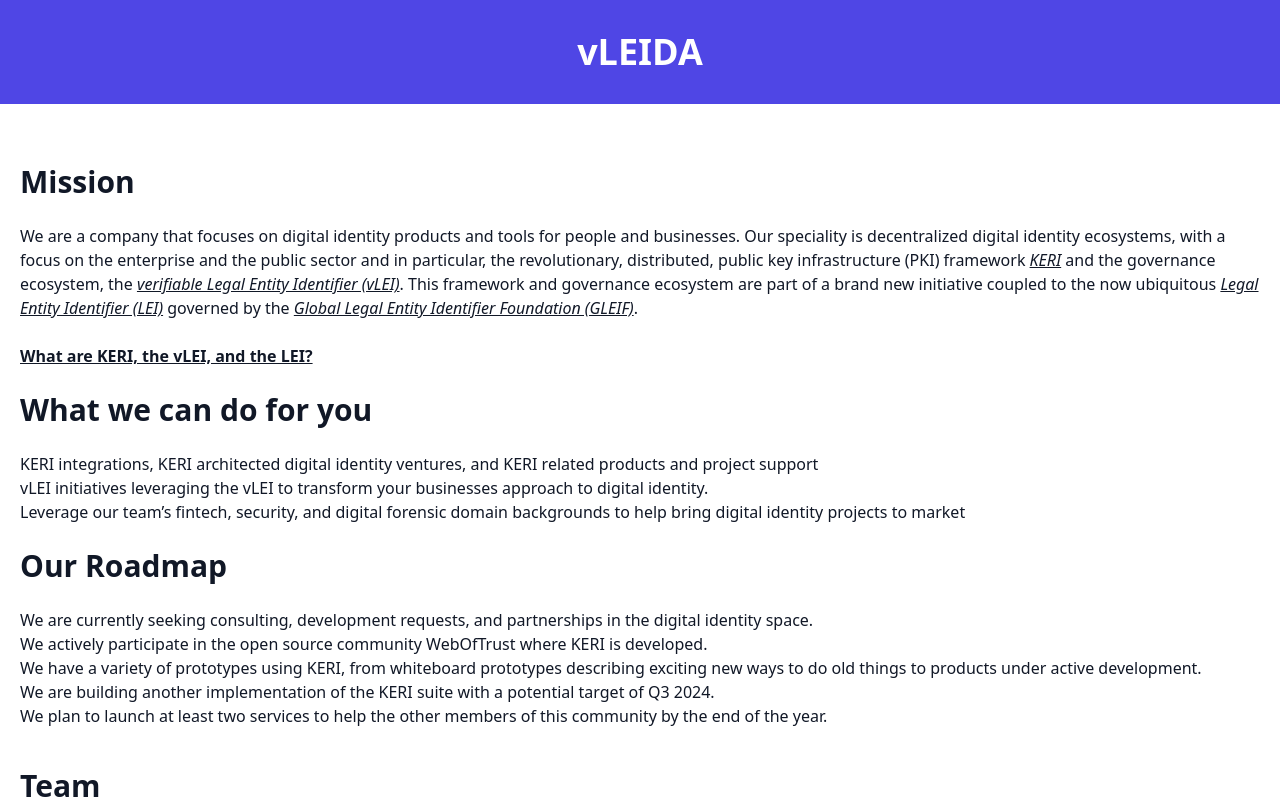
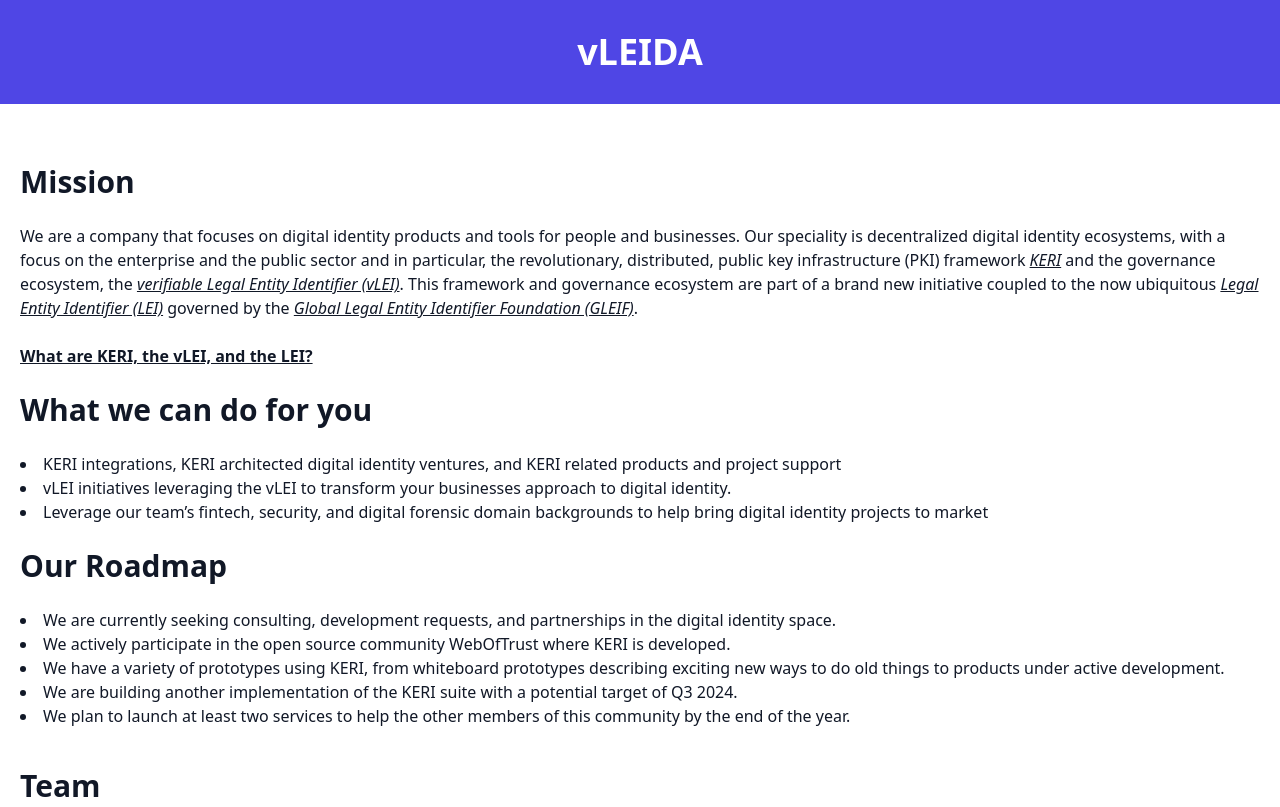
Before and after one commit to vLEIDA/vleida.github.io, a website: page index.html in a window 1280 px wide. Shown: the top 807 px of the page. Drawn offline with Linux system fonts and the light colour scheme.

Commit message:
Fixed list bullets

```diff
--- a/index.html
+++ b/index.html
@@ -27,7 +27,7 @@
             <p class="text-1xl font-bold"><a href="./what-are-keri-the-lei-and-vlei.html" class="underline">What are KERI, the vLEI, and the LEI?</a></p>
 
             <h2 class="text-3xl font-bold">What we can do for you</h2>
-	    <ul class="list-disc">
+	    <ul class="list-disc list-inside">
 		    <li>KERI integrations, KERI architected digital identity ventures, and KERI related products and project support</li>
 		    <li>vLEI initiatives leveraging the vLEI to transform your businesses approach to digital identity.</li>
 		    <li>Leverage our team’s fintech, security, and digital forensic domain backgrounds to help bring digital identity projects to market</li>
```
Also changed, not shown: dist/output.css.
